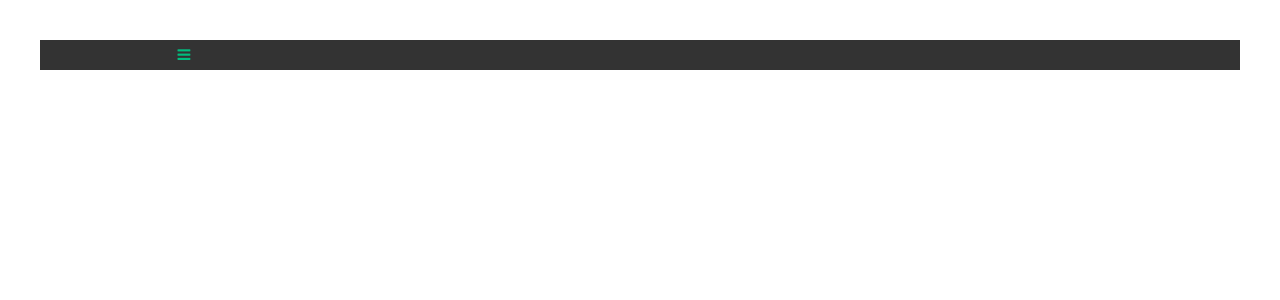
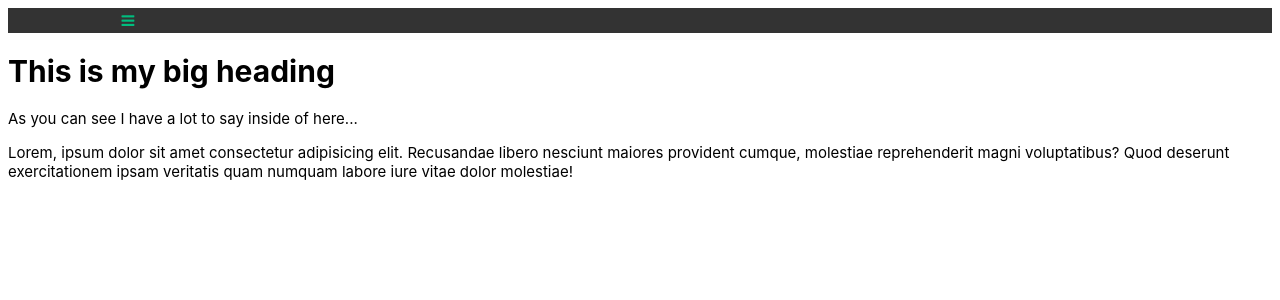
Before and after one commit to WukoSiric/vue-maze-visualizer, a Vue app: page / in a window 1280 px wide. Shown: the top 300 px of the page. Built offline with nearby package versions, Linux system fonts and the light colour scheme.

Commit message:
Remove some default css

```diff
--- a/src/App.vue
+++ b/src/App.vue
@@ -9,11 +9,11 @@ import Navbar from './components/Navbar.vue'
     <Navbar></Navbar>
   </header>
   <main>
+    <h1>This is my big heading</h1>
+    <p>As you can see I have a lot to say inside of here...</p>
+    <p>Lorem, ipsum dolor sit amet consectetur adipisicing elit. Recusandae libero nesciunt maiores provident cumque, molestiae reprehenderit magni voluptatibus? Quod deserunt exercitationem ipsam veritatis quam numquam labore iure vitae dolor molestiae!</p>
   </main>
 </template>
 
 <style scoped>
-
-@media (min-width: 1024px) {
-}
 </style>
--- a/src/assets/base.css
+++ b/src/assets/base.css
@@ -1,11 +1,4 @@
 body {
-    min-height: 100vh;
-    color: var(--color-text);
-    background: var(--color-background);
-    transition:
-        color 0.5s,
-        background-color 0.5s;
-    line-height: 1.6;
     font-family:
         Inter,
         -apple-system,
--- a/src/assets/main.css
+++ b/src/assets/main.css
@@ -1,14 +1,6 @@
 @import './base.css';
 
-#app {
-  max-width: 1280px;
-  margin: 0 auto;
-  padding: 2rem;
-  font-weight: normal;
-}
-
-a,
-.green {
+a, .green {
   text-decoration: none;
   color: hsla(160, 100%, 37%, 1);
   transition: 0.4s;
```
